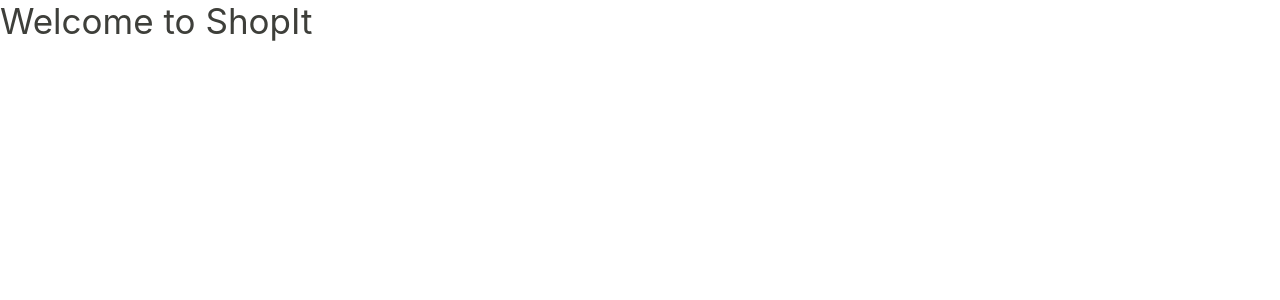
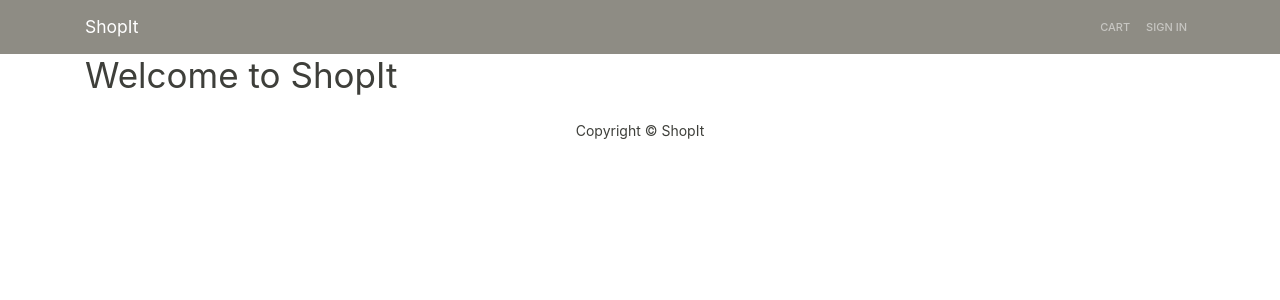
Before and after one commit to rahil1304/ShopIt, a React (Create React App) app in the folder frontend/: page / in a window 1280 px wide. Shown: the top 300 px of the page. Built offline with nearby package versions, Linux system fonts and the light colour scheme.

Commit message:
adding container tags to the main page

```diff
--- a/frontend/src/App.js
+++ b/frontend/src/App.js
@@ -1,7 +1,15 @@
+import { Container } from "react-bootstrap";
+import Header from "./components/Header";
+import Footer from "./components/Footer";
+
 const App = () => {
   return (
     <>
-      <h1>Welcome to ShopIt</h1>
+      <Header />
+      <Container>
+        <h1>Welcome to ShopIt</h1>
+      </Container>
+      <Footer />
     </>
   );
 };
```
